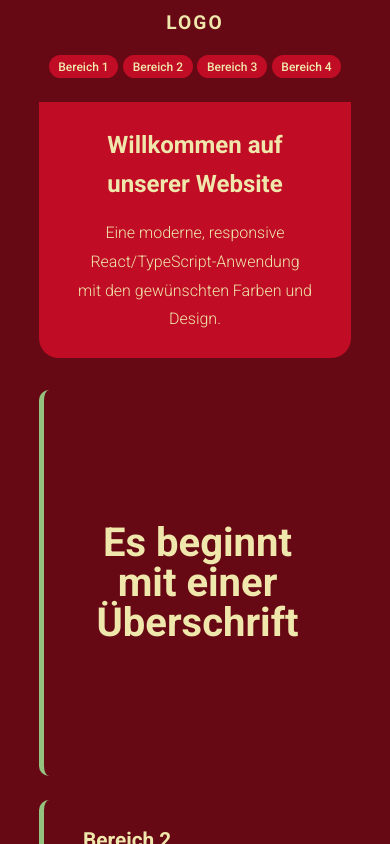
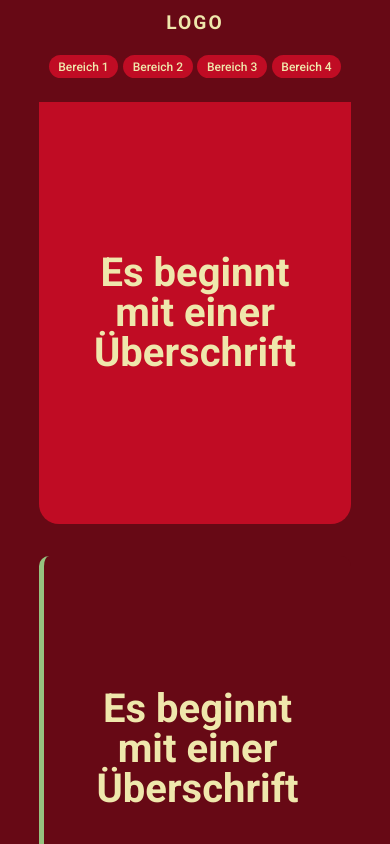
Before and after one commit to Grafikmartin/story, a React (Vite) app: page / in a window 390 px wide. Shown: the top 844 px of the page. Built offline with nearby package versions, Linux system fonts and the light colour scheme; the HTML template or start-up script is replaced by a standard one.

Commit message:
Hero-Bereich: Animierte Überschrift 'Es beginnt mit einer Überschrift' hinzugefügt

```diff
--- a/src/components/MainContent.css
+++ b/src/components/MainContent.css
@@ -6,25 +6,16 @@
 .hero-section {
   background: var(--light-red);
   color: var(--light-green);
-  padding: 4rem 15vw;
+  padding: 0;
   text-align: center;
   margin-bottom: 3rem;
   border-radius: 0 0 20px 20px;
+  display: flex;
+  align-items: center;
+  justify-content: center;
+  min-height: 80vh;
 }
 
-.hero-section h1 {
-  font-size: 2.5rem;
-  font-weight: 700;
-  margin-bottom: 1rem;
-}
-
-.hero-section p {
-  font-size: 1.2rem;
-  font-weight: 300;
-  max-width: 600px;
-  margin: 0 auto;
-  line-height: 1.8;
-}
 
 .content-section {
   background: var(--dark-red);
@@ -73,16 +64,9 @@
   }
 
   .hero-section {
-    padding: 2rem 10vw;
+    padding: 0;
     margin-bottom: 2rem;
-  }
-
-  .hero-section h1 {
-    font-size: 2rem;
-  }
-
-  .hero-section p {
-    font-size: 1rem;
+    min-height: 60vh;
   }
 
   .content-section {
@@ -101,11 +85,8 @@
 
 @media (max-width: 480px) {
   .hero-section {
-    padding: 1.5rem 10vw;
-  }
-
-  .hero-section h1 {
-    font-size: 1.5rem;
+    padding: 0;
+    min-height: 50vh;
   }
 
   .content-section {
--- a/src/components/MainContent.tsx
+++ b/src/components/MainContent.tsx
@@ -7,8 +7,7 @@ const MainContent: React.FC = () => {
     <main className="main-content">
       <div className="container">
         <section className="hero-section">
-          <h1>Willkommen auf unserer Website</h1>
-          <p>Eine moderne, responsive React/TypeScript-Anwendung mit den gewünschten Farben und Design.</p>
+          <AnimatedTitle />
         </section>
 
         <section className="content-section" id="bereich-1">
```
